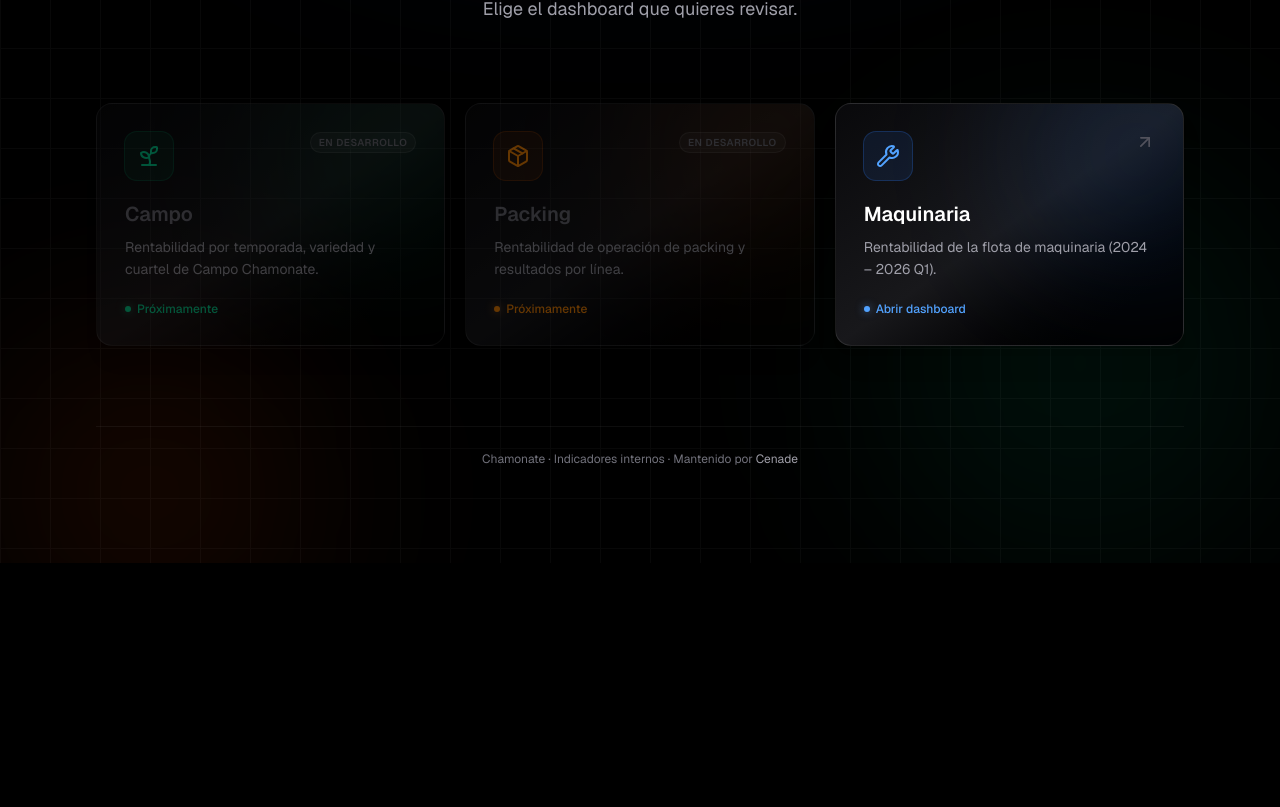
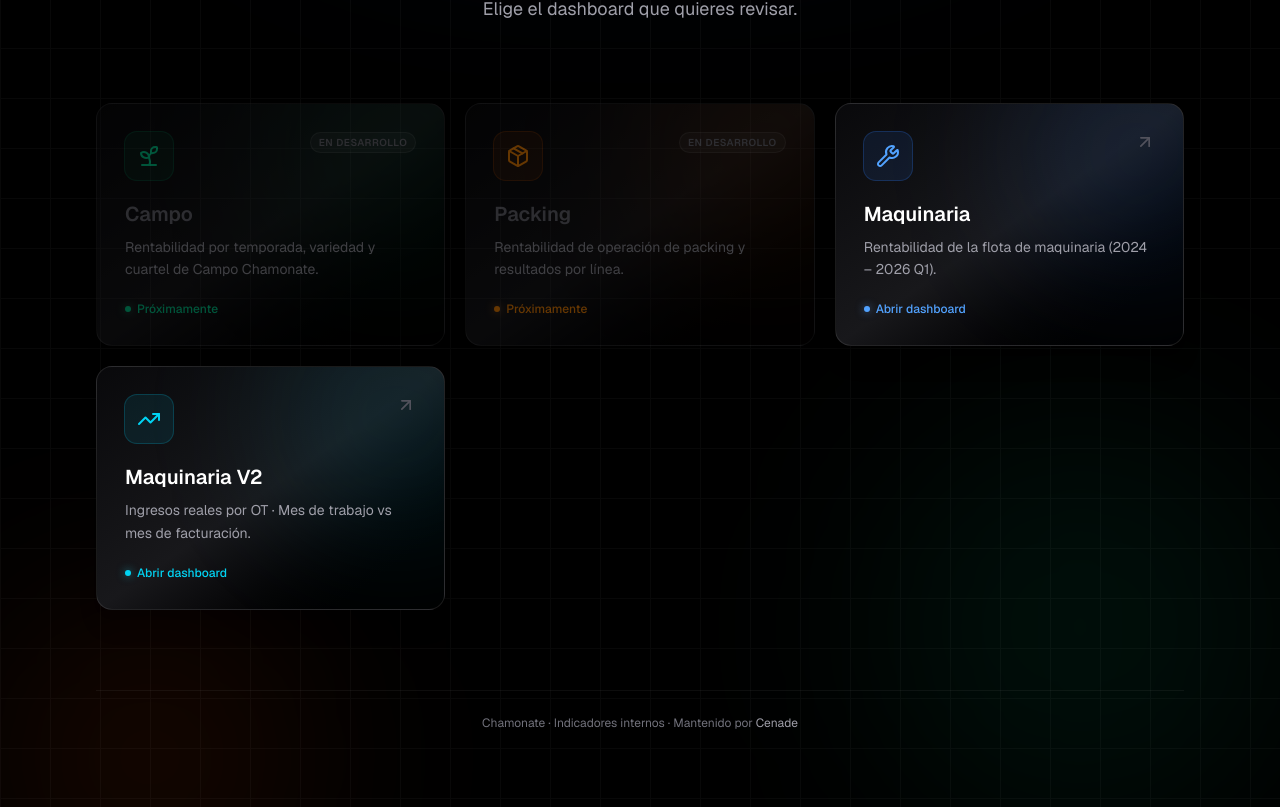
Before and after one commit to matiaslozano-cenade/3-chamonate-kpi, a Next.js app: page / in a window 1280 px wide. Shown: the part 502-1309 px from the top of the page. Before the commit the page ends 1065 px from the top, so only its background shows below. Built offline with nearby package versions, Linux system fonts and the light colour scheme.

Commit message:
feat: agregar Maquinaria V2 al hub KPI
Nueva tarjeta que enlaza al dashboard de ingresos reales por OT
para comparar con el V1 de rentabilidad completa.

Co-Authored-By: Claude Sonnet 4.6 <noreply@anthropic.com>

```diff
--- a/app/page.tsx
+++ b/app/page.tsx
@@ -1,6 +1,6 @@
 import Image from "next/image";
 import Link from "next/link";
-import { ArrowLeft, ArrowUpRight, Sprout, Package, Wrench } from "lucide-react";
+import { ArrowLeft, ArrowUpRight, Sprout, Package, Wrench, TrendingUp } from "lucide-react";
 
 const PORTAL_INICIO_URL = "https://3-chamonate-inicio.vercel.app";
 
@@ -83,6 +83,25 @@ const MODULOS: Modulo[] = [
       textActive: "text-blue-400",
       border: "hover:border-blue-500/40",
       shadow: "hover:shadow-blue-500/20",
+    },
+  },
+  {
+    titulo: "Maquinaria V2",
+    descripcion: "Ingresos reales por OT · Mes de trabajo vs mes de facturación.",
+    url: "https://3-chamonate-maquinaria.vercel.app",
+    icono: TrendingUp,
+    acento: {
+      glow: "bg-cyan-500/10 group-hover:bg-cyan-500/20",
+      iconBg: "bg-cyan-500/10",
+      iconRing: "ring-cyan-500/30",
+      iconBgHover: "group-hover:bg-cyan-500/20",
+      iconRingHover: "group-hover:ring-cyan-400/50",
+      iconColor: "text-cyan-400",
+      dot: "bg-cyan-400",
+      dotShadow: "shadow-[0_0_8px_rgba(34,211,238,0.6)]",
+      textActive: "text-cyan-400",
+      border: "hover:border-cyan-500/40",
+      shadow: "hover:shadow-cyan-500/20",
     },
   },
 ];
```
